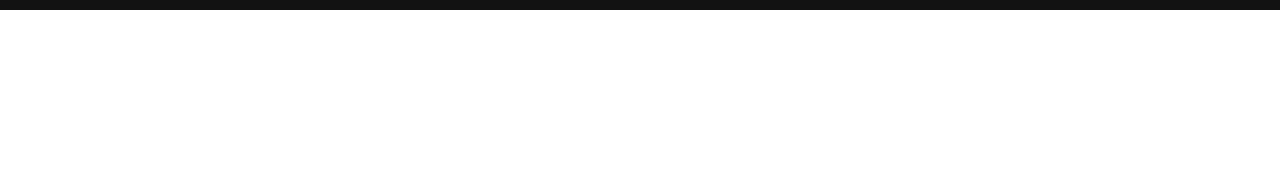
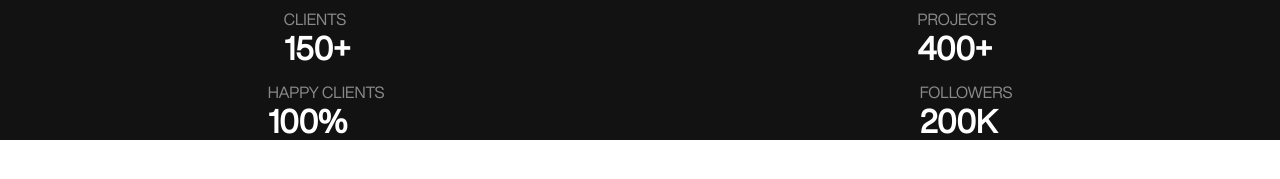
Before and after one commit to nvnit-sinha/cohort, a plain HTML site: page index.html in a window 1280 px wide. Shown: the part 473-652 px from the top of the page. Drawn offline with Linux system fonts and the light colour scheme.

Commit message:
response

```diff
--- a/index.html
+++ b/index.html
@@ -21,6 +21,31 @@
             </div>
          </div>
       </section>
+      <div class="test">
+         <div class="figures">
+            <div class="clients">
+               <div class="first">
+                  <p>CLIENTS</p>
+                  <h1>150+</h1>
+               </div>
+               <div class="last">
+                  <p>PROJECTS</p>
+                  <h1>400+</h1>
+               </div>
+            </div>
+            <div class="followers">
+               <div class="first">
+                  <p>HAPPY CLIENTS</p>
+                  <h1>100%</h1>
+               </div>
+               <div class="last">
+                  <p>FOLLOWERS</p>
+                  <h1>200K</h1>
+               </div>
+            </div>
+         </div>
+      </div>
+
    </main>
 </body>
 </html>
--- a/style.scss
+++ b/style.scss
@@ -89,8 +89,34 @@ main{
                 font-family: system-ui;
             }
         }
+    }
+    }
 
+    .test{
+        width:100%;
+        @include flex-col();
+        .figures{
+            width:100%;
+            @include flex-col();
+            color:white;
+            gap:1rem;
+
+            .clients{
+                display: flex;
+                justify-content: space-around;
+
+            }
+
+            .followers{
+                display: flex;
+                justify-content: space-around;
+            }
+
+            p{
+                opacity: 0.5;
+            }
         }
+
 
     }
 }
@@ -100,5 +126,8 @@ main{
         section{
             flex-direction: row;
         }
+        .test{
+            flex-direction: row;
+        }
     }
 }
```
Also changed, not shown: style.css, 1 other file.
